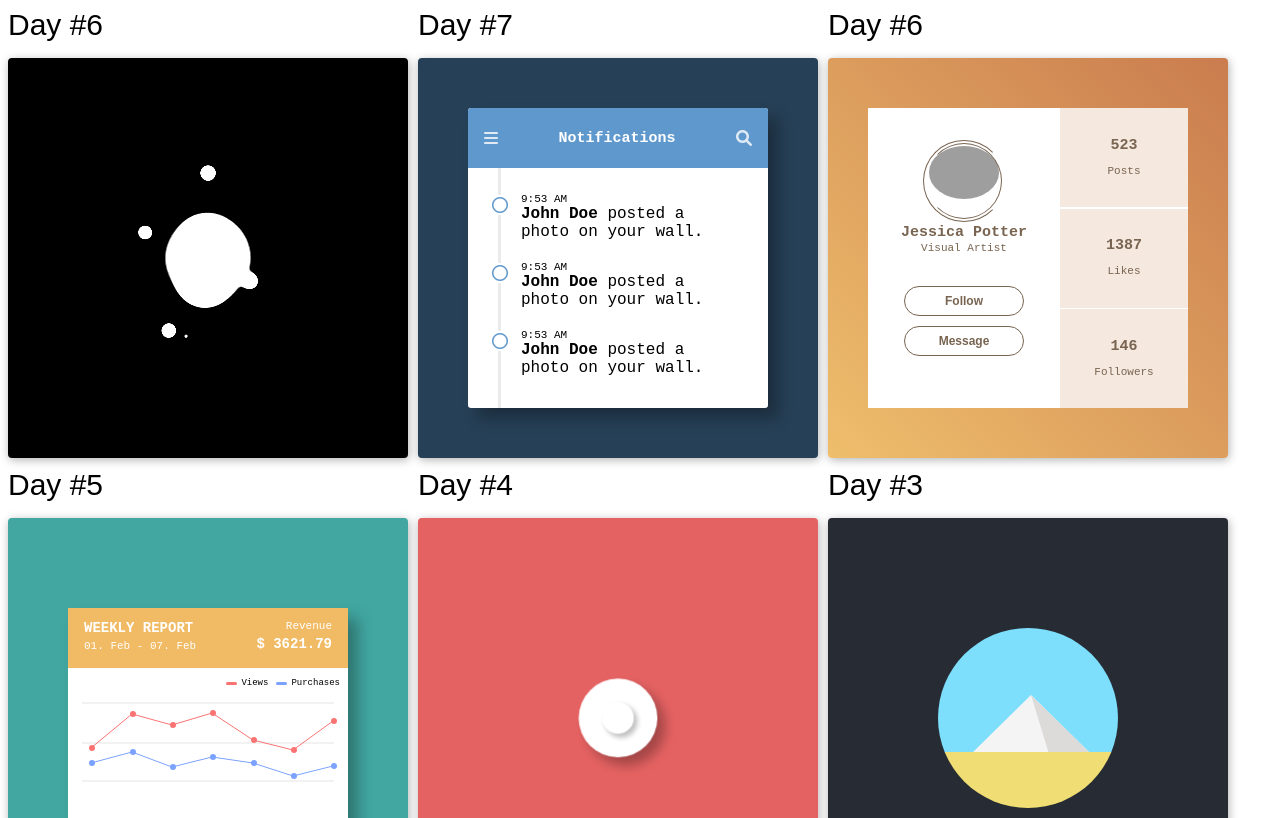
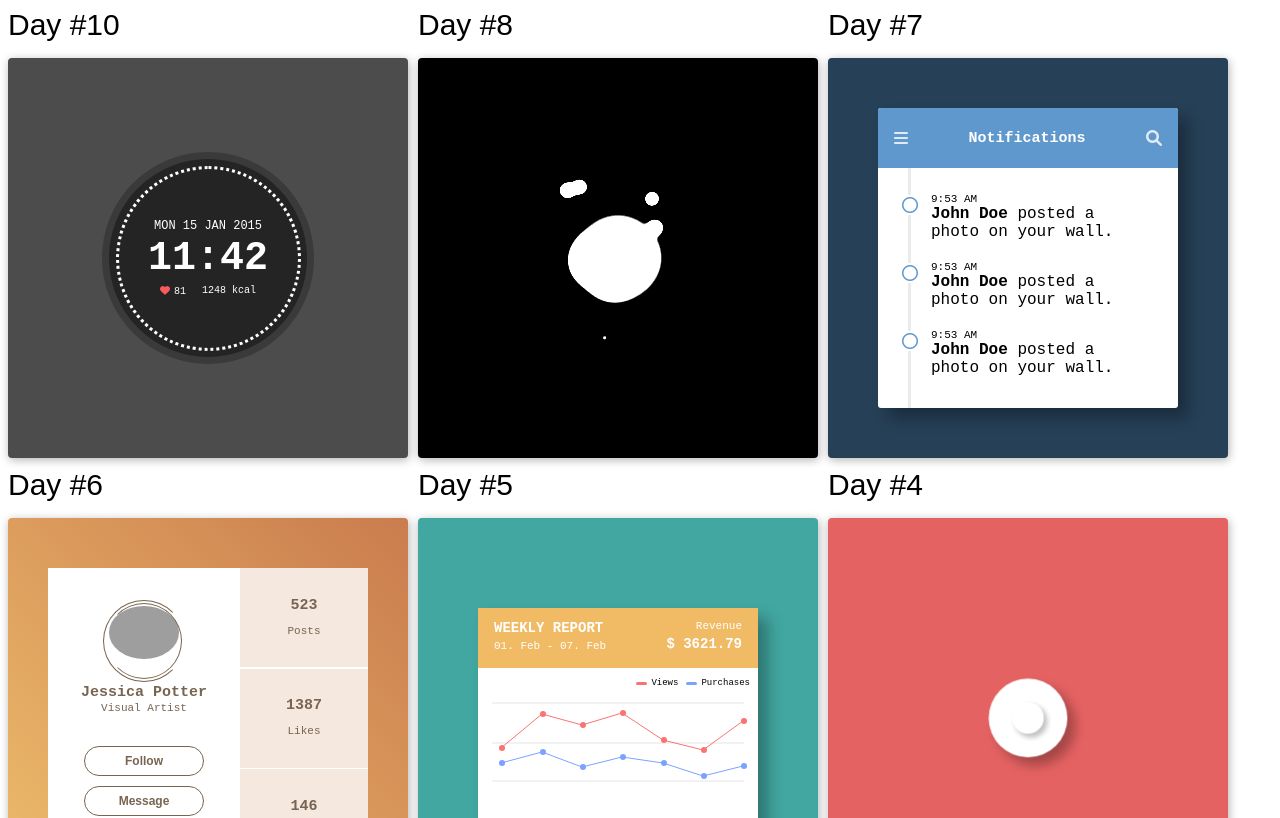
Before and after one commit to Jeremy-lal/css-challenges, an Angular app: page / in a window 1280 px wide. Shown: the top 818 px of the page. Built offline with nearby package versions, Linux system fonts and the light colour scheme; grey boxes are pictures that could not be loaded.

Commit message:
feat: day10

```diff
--- a/src/app/app.component.html
+++ b/src/app/app.component.html
@@ -1,4 +1,5 @@
 <div class="gallery">
+  <app-day10></app-day10>
   <app-day8></app-day8>
   <app-day7></app-day7>
   <app-day6></app-day6>
--- a/src/app/app.module.ts
+++ b/src/app/app.module.ts
@@ -11,6 +11,7 @@ import { Day5Component } from './day5/day5.component';
 import { Day6Component } from './day6/day6.component';
 import { Day7Component } from './day7/day7.component';
 import { Day8Component } from './day8/day8.component';
+import { Day10Component } from './day10/day10.component';
 
 @NgModule({
   declarations: [
@@ -22,7 +23,8 @@ import { Day8Component } from './day8/day8.component';
     Day5Component,
     Day6Component,
     Day7Component,
-    Day8Component
+    Day8Component,
+    Day10Component
   ],
   imports: [
     BrowserModule,
--- /dev/null
+++ b/src/app/day10/day10.component.html
@@ -0,0 +1,20 @@
+<a href="https://100dayscss.com/days/10/" target="_blank">Day #10 </a>
+<section class="container">
+  <div class="content">
+    <svg
+      class="spinner"
+      viewBox="0 0 202 202"
+      xlmns="https://www.w3.org/2000/svg"
+    >
+      <circle cx="101" cy="101" r="99.5"></circle>
+    </svg>
+    <div class="dots">
+      <p class="date">Mon 15 Jan 2015</p>
+      <h2>11:42</h2>
+      <div>
+        <div class="beat"><i class="fa-solid fa-heart"></i>81</div>
+        <div class="energy">1248 kcal</div>
+      </div>
+    </div>
+  </div>
+</section>
--- /dev/null
+++ b/src/app/day10/day10.component.scss
@@ -0,0 +1,108 @@
+.container {
+  background: #4c4c4c;
+}
+
+.content {
+  position: relative;
+  background: #242424;
+  border: 7px solid #3a3a3a;
+  width: 212px;
+  height: 212px;
+  border-radius: 50%;
+  display: flex;
+  justify-content: center;
+  align-items: center;
+
+  .spinner {
+    position: absolute;
+    width: 202px;
+    height: 202px;
+    border-radius: 50%;
+
+    circle {
+      stroke: #f85b5b;
+      stroke-width: 3;
+      fill: none;
+      stroke-dasharray: 625;
+      -webkit-animation: spinner 5s linear infinite;
+      animation: spinner 5s linear infinite;
+      transform-origin: center center;
+      transform: rotate(-90deg);
+    }
+  }
+
+  .dots {
+    width: 185px;
+    height: 185px;
+    border-radius: 50%;
+    border: 3px dotted white;
+    display: flex;
+    flex-direction: column;
+    justify-content: center;
+    align-items: center;
+
+    h2,
+    p {
+      margin: 0;
+    }
+
+    .date {
+      color: #fff;
+      font-size: 12px;
+      line-height: 100%;
+      text-transform: uppercase;
+    }
+
+    h2 {
+      font-weight: 700;
+      font-size: 40px;
+      margin: 4px 0;
+    }
+
+    & > div {
+      display: flex;
+      justify-content: space-between;
+      align-items: center;
+      font-size: 10px;
+
+      .beat {
+        margin-right: 16px;
+        i {
+          color: #f85b5b;
+          margin-right: 4px;
+          animation: beat 1s infinite;
+        }
+      }
+    }
+  }
+}
+
+@keyframes beat {
+  0% {
+    transform: scale(1);
+  }
+  50% {
+    transform: scale(1.2);
+  }
+  100% {
+    transform: scale(1);
+  }
+}
+
+@keyframes spinner {
+  0% {
+    stroke-dashoffset: 625;
+    transform: rotate(-90deg) scaleY(1);
+  }
+  50% {
+    stroke-dashoffset: 0;
+    transform: rotate(-90deg) scaleY(1);
+  }
+  50.001% {
+    transform: rotate(-90deg) scaleY(-1);
+  }
+  100% {
+    stroke-dashoffset: 625;
+    transform: rotate(-90deg) scaleY(-1);
+  }
+}
--- /dev/null
+++ b/src/app/day10/day10.component.ts
@@ -0,0 +1,15 @@
+import { Component, OnInit } from '@angular/core';
+
+@Component({
+  selector: 'app-day10',
+  templateUrl: './day10.component.html',
+  styleUrls: ['./day10.component.scss']
+})
+export class Day10Component implements OnInit {
+
+  constructor() { }
+
+  ngOnInit(): void {
+  }
+
+}
--- a/src/app/day8/day8.component.html
+++ b/src/app/day8/day8.component.html
@@ -1,4 +1,4 @@
-<a href="https://100dayscss.com/days/6/" target="_blank">Day #6 </a>
+<a href="https://100dayscss.com/days/8/" target="_blank">Day #8 </a>
 <section class="container">
   <div class="content">
     <div class="ball"></div>
```
